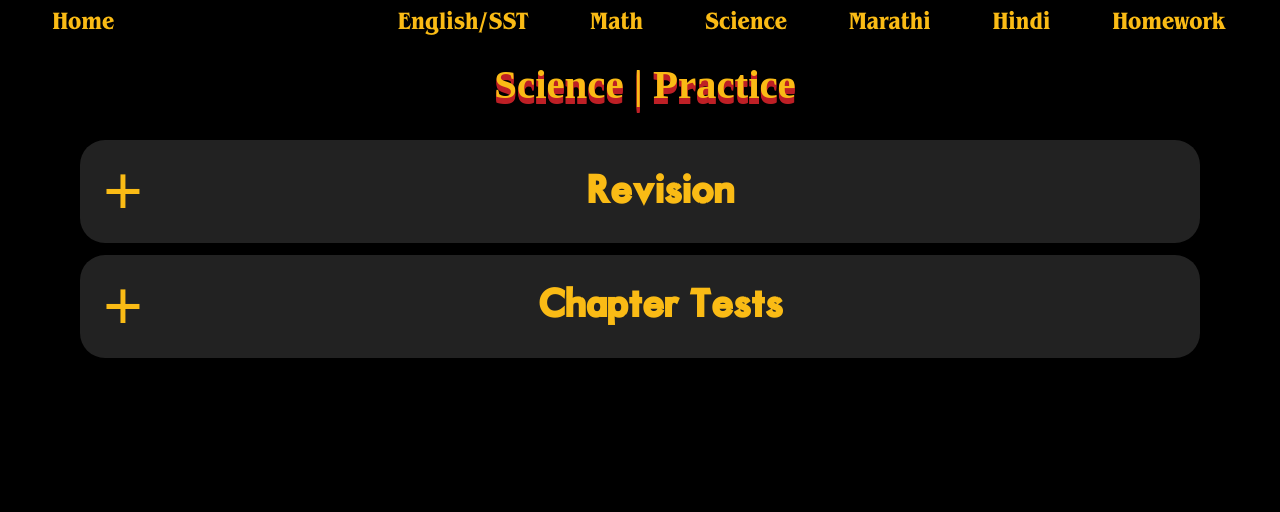
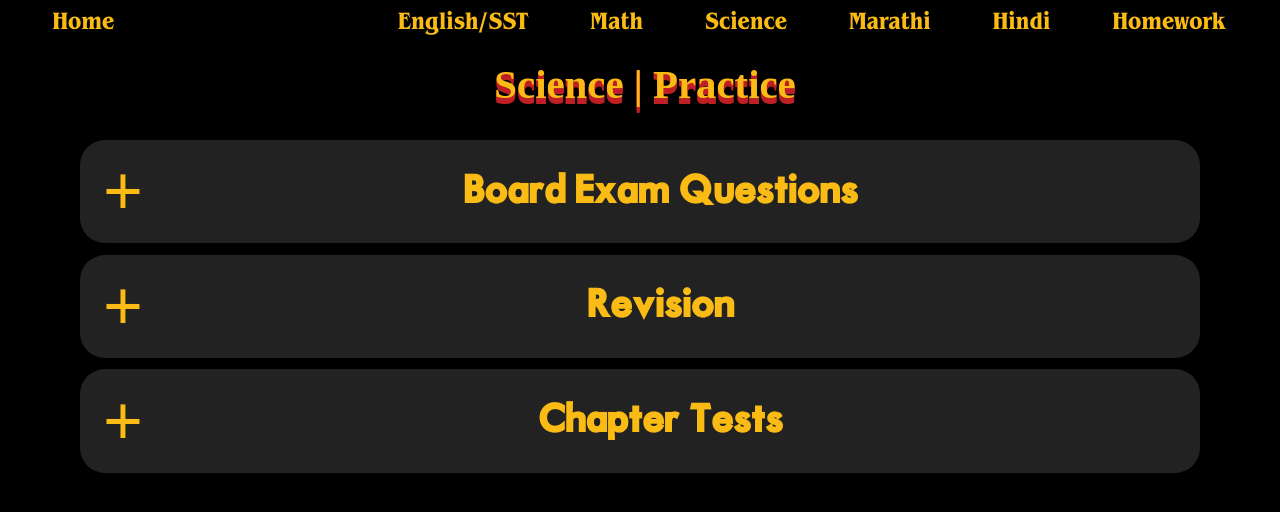
Before and after one commit to DhanushVDPT/sgvnext, a Next.js app: page /sciencepractice in a window 1280 px wide. Shown: the top 512 px of the page. Built offline with nearby package versions, Linux system fonts and the light colour scheme; a web font is replaced by a local one.

Commit message:
physics board practice

```diff
--- a/comps/Navbar.js
+++ b/comps/Navbar.js
@@ -6,7 +6,7 @@ const Navbar = () => {
     return (
         <nav>
             <div className="sidebar">
-                <h2 className="mobiletitle">SGV 9th Grade</h2>
+                <h2 className="mobiletitle">SGV 10th Grade</h2>
                     <input type="checkbox" id="sidebar-active"></input>
                     <label for="sidebar-active" className="open-sidebar">
                         <Image className="hamburger" src="/icons8-xbox-menu-100.png" width={40} height={40}/>
--- a/pages/sciencepractice.js
+++ b/pages/sciencepractice.js
@@ -9,6 +9,18 @@ export default function Page() {
             <div className="subject">
                 <h1>Science | Practice</h1>
                 <ul className="accordion">
+                    <li>
+                        <input type="radio" name="accordion" id="third"></input>
+                        <label for="third"><h2 className="subjecth2">Board Exam Questions</h2></label>
+                        <div className="lists accordioncontent">
+                            <a target="#" href="https://docs.google.com/document/d/1H5AfZMhET70_lTbhsvELDunefiSdLyV41ZZksMFmpWc/edit?tab=t.91jq5xx29jzg">Gravitation</a>
+                            <a target="#" href="https://docs.google.com/document/d/1289PS03dqSraeMtHv0wXwfrtosaikGNrPKZJsacZb88/edit?tab=t.91jq5xx29jzg">Space Missions</a>
+                            <a target="#" href="https://docs.google.com/document/d/1wXOe3WL-iUoU8CSxve7LEK8rR1suXDiEXMIT1evm80g/edit?tab=t.91jq5xx29jzg">Refraction</a>
+                            <a target="#" href="https://docs.google.com/document/d/1Vsp39imU_pIPZplL0zxFgac_mhre38-g1xPO4yML5EE/edit?tab=t.91jq5xx29jzg">Lenses</a>
+                            <a target="#" href="https://docs.google.com/document/d/1ayty3R5zsynHhyJ81175GdDViAyGZUN_z8tGr0blnic/edit?tab=t.91jq5xx29jzg">Electricity</a>
+                            <a target="#" href="https://docs.google.com/document/d/1ZQIP7DZQzzfnlJ5V2Ix21J9CoDpnEbvcwK9ycMK8Q6I/edit?tab=t.91jq5xx29jzg">Heat</a>
+                        </div>
+                    </li>
                     <li>
                         <input type="radio" name="accordion" id="first"></input>
                         <label for="first"><h2 className="subjecth2">Revision</h2></label>
```
